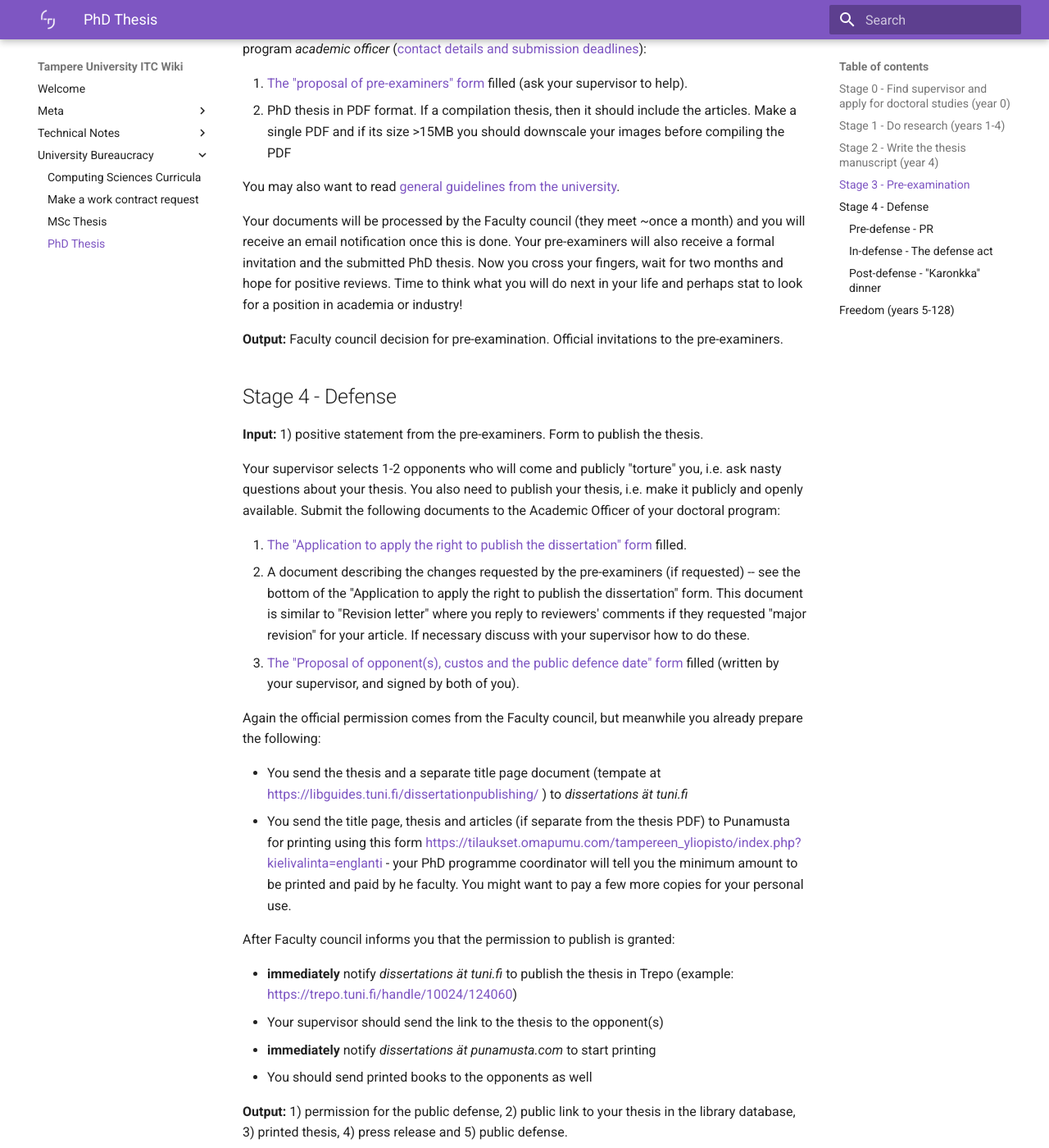
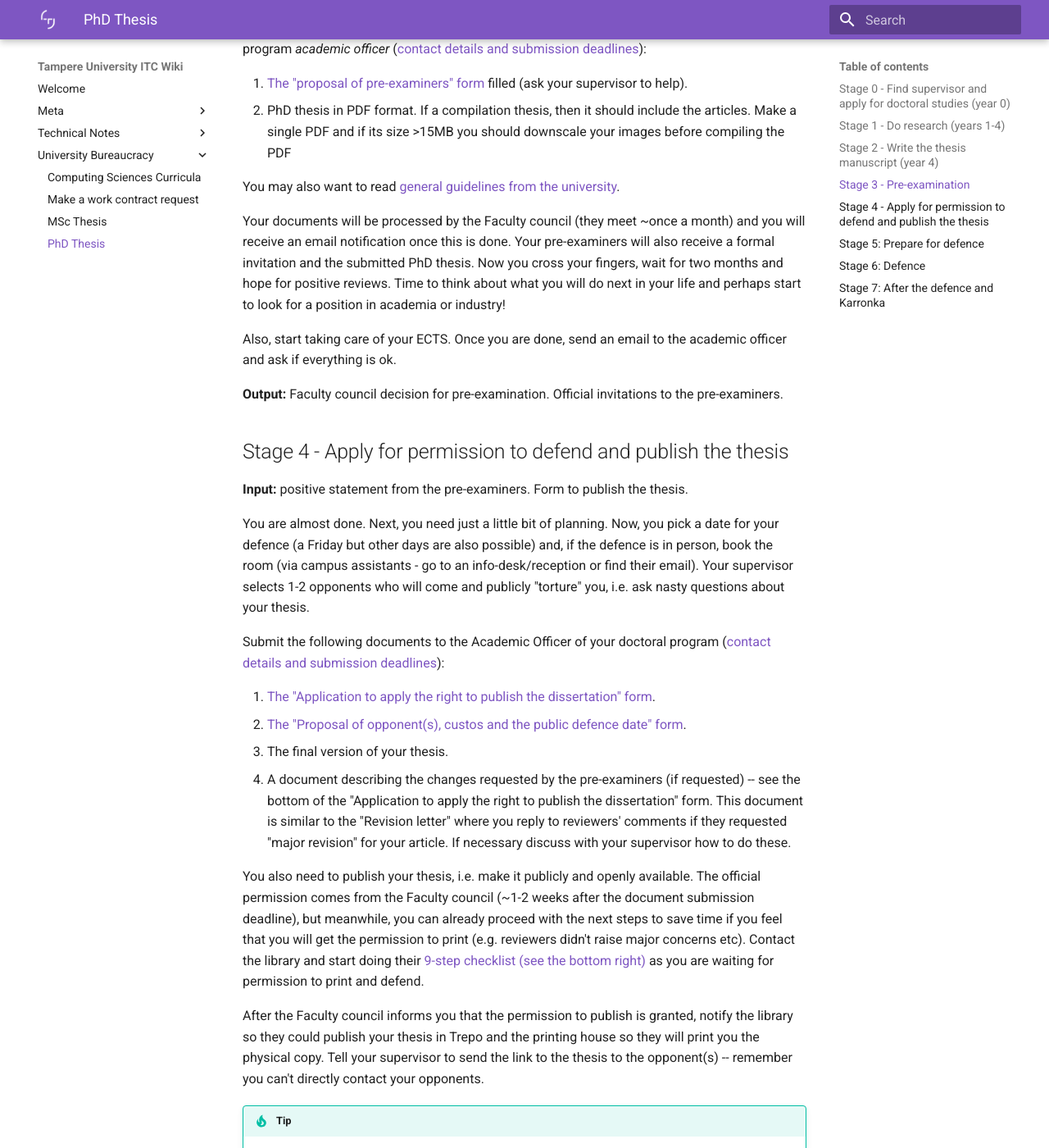
Before and after one commit to TUNI-ITC/wiki, an MkDocs documentation site: the page built from docs/University-Bureaucracy/phd_thesis.md, in a window 1280 px wide and 1400 px high, scrolled down 1821 px. Shown: the whole window at 82% size. Built offline with MkDocs 1.6.1 and Material for MkDocs 9.7.7, drawn with Linux system fonts in a browser that asks for light colours; some of the changed text lies outside the part shown.

Commit message:
phd_thesis: updates from a student perspective (#49)

```diff
--- a/docs/University-Bureaucracy/phd_thesis.md
+++ b/docs/University-Bureaucracy/phd_thesis.md
@@ -48,7 +48,8 @@
 
 **Input:** Final draft of thesis and fixed using the comments from your supervisor. The pre-examination form.
 
-Your supervisor selects two reviewers, makes sure they are available and willing and fills the official form (see below). You need to send the following two documents to your doctoral program *academic officer*
+Your supervisor selects two reviewers, makes sure they are available and willing and fills out the official form (see below).
+You need to send the following two documents to your doctoral program *academic officer*
 ([contact details and submission deadlines](https://intra.tuni.fi/en/studying/doctoral-studies/doctoral-programmes)):
 
  1. [The "proposal of pre-examiners" form](https://intra.tuni.fi/en/studying/doctoral-studies/forms-doctoral-students) filled (ask your supervisor to help).
@@ -56,50 +57,87 @@
 
 You may also want to read [general guidelines from the university](https://intra.tuni.fi/en/studying/doctoral-studies/doctoral-dissertation-and-public-defence).
 
-Your documents will be processed by the Faculty council (they meet ~once a month) and you will receive an email notification once this is done. Your pre-examiners will also receive a formal invitation and the submitted PhD thesis. Now you cross your fingers, wait for two months and hope for positive reviews. Time to think what you will do next in your life and perhaps stat to look for a position in academia or industry!
+Your documents will be processed by the Faculty council (they meet ~once a month) and you will receive an email notification once this is done. Your pre-examiners will also receive a formal invitation and the submitted PhD thesis. Now you cross your fingers, wait for two months and hope for positive reviews. Time to think about what you will do next in your life and perhaps start to look for a position in academia or industry!
+
+Also, start taking care of your ECTS.
+Once you are done, send an email to the academic officer and ask if everything is ok.
 
 **Output:** Faculty council decision for pre-examination. Official invitations to the pre-examiners.
 
-## Stage 4 - Defense
+## Stage 4 - Apply for permission to defend and publish the thesis
 
-**Input:** 1) positive statement from the pre-examiners. Form to publish the thesis.
+**Input:** positive statement from the pre-examiners. Form to publish the thesis.
 
-Your supervisor selects 1-2 opponents who will come and publicly "torture" you, i.e. ask nasty questions about your thesis. You also need to publish your thesis, i.e. make it publicly and openly available. Submit the following documents to the Academic Officer of your doctoral program:
+You are almost done. Next, you need just a little bit of planning.
+Now, you pick a date for your defence (a Friday but other days are also possible) and, if the defence is in person, book the room (via campus assistants - go to an info-desk/reception or find their email).
+Your supervisor selects 1-2 opponents who will come and publicly "torture" you, i.e. ask nasty questions about your thesis.
 
- 1. [The "Application to apply the right to publish the dissertation" form](https://intra.tuni.fi/en/studying/doctoral-studies/forms-doctoral-students) filled.
- 2. A document describing the changes requested by the pre-examiners (if requested) -- see the bottom of the "Application to apply the right to publish the dissertation" form. This document is similar to "Revision letter" where you reply to reviewers' comments if they requested "major revision" for your article. If necessary discuss with your supervisor how to do these.
- 3. [The "Proposal of opponent(s), custos and the public defence date" form](https://intra.tuni.fi/en/studying/doctoral-studies/forms-doctoral-students) filled (written by your supervisor, and signed by both of you).
+Submit the following documents to the Academic Officer of your doctoral program ([contact details and submission deadlines](https://intra.tuni.fi/en/studying/doctoral-studies/doctoral-programmes)):
 
-Again the official permission comes from the Faculty council, but meanwhile you already prepare the following:
+1. [The "Application to apply the right to publish the dissertation" form](https://intra.tuni.fi/en/studying/doctoral-studies/forms-doctoral-students).
+2. [The "Proposal of opponent(s), custos and the public defence date" form](https://intra.tuni.fi/en/studying/doctoral-studies/forms-doctoral-students).
+3. The final version of your thesis.
+4. A document describing the changes requested by the pre-examiners (if requested) -- see the bottom of the "Application to apply the right to publish the dissertation" form. This document is similar to the "Revision letter" where you reply to reviewers' comments if they requested "major revision" for your article. If necessary discuss with your supervisor how to do these.
 
- - You send the thesis and a separate title page document (tempate at [https://libguides.tuni.fi/dissertationpublishing/](https://libguides.tuni.fi/dissertationpublishing/) ) to *dissertations ät tuni.fi*
- - You send the title page, thesis and articles (if separate from the thesis PDF) to Punamusta for printing using this form [https://tilaukset.omapumu.com/tampereen_yliopisto/index.php?kielivalinta=englanti](https://tilaukset.omapumu.com/tampereen_yliopisto/index.php?kielivalinta=englanti) - your PhD programme coordinator will tell you the minimum amount to be printed and paid by he faculty. You might want to pay a few more copies for your personal use.
+You also need to publish your thesis, i.e. make it publicly and openly available.
+The official permission comes from the Faculty council (~1-2 weeks after the document submission deadline), but meanwhile, you can already proceed with the next steps to save time if you feel that you will get the permission to print (e.g. reviewers didn't raise major concerns etc).
+Contact the library and start doing their [9-step checklist (see the bottom right)](https://libguides.tuni.fi/dissertationpublishing/general) as you are waiting for permission to print and defend.
 
-After Faculty council informs you that the permission to publish is granted:
+After the Faculty council informs you that the permission to publish is granted, notify the library so they could publish your thesis in Trepo and the printing house so they will print you the physical copy.
+Tell your supervisor to send the link to the thesis to the opponent(s) -- remember you can't directly contact your opponents.
 
- - **immediately** notify *dissertations ät tuni.fi* to publish the thesis in Trepo (example: [https://trepo.tuni.fi/handle/10024/124060](https://trepo.tuni.fi/handle/10024/124060))
- - Your supervisor should send the link to the thesis to the opponent(s)
- - **immediately** notify *dissertations ät punamusta.com* to start printing
- - You should send printed books to the opponents as well
+!!! tip
+    Order at least 5 copies for personal use: your supervisors will probably ask for a signed copy as well as you will need to give/send a copy to each opponent.
 
-**Output:** 1) permission for the public defense, 2) public link to your thesis in the library database, 3) printed thesis, 4) press release and 5) public defense.
+**Output:** permission for the public defence, date and room for defence, printed and published manuscript
 
-### Pre-defense - PR
-You are almost done. Next you need just a little bit of marketing and planning.
+## Stage 5: Prepare for defence
 
- - **Press release** use the template at [https://libguides.tuni.fi/dissertationpublishing/pressrelease](https://libguides.tuni.fi/dissertationpublishing/pressrelease) along with a nice picture of you and send to viestinta.tau ät tuni.fi - typically your supervisor takes care of this
- - Book defense auditorium (if physical defense)
- - Order coffee for the defense (if physical defense)
- - Prepare Zoom meeting (if online) and test everything
+Now you should have the date and time of your defence and a booked room.
+Here are some things you need to do before the defence:
 
-### In-defense - The defense act
-This is a formal "act" with pre-defined lyrics for custos, candidate and opponents. More details available at
+1. If the defence is in person, ask your supervisor about the dress code and rent the tailcoats if all parties (you, supervisor, opponents) agreed.
+2. If in person, make sure to ask campus assistants (and the AV team) to give you a tutorial in the defence auditorium (check the sound on slides etc).
+3. If the defence is online, make sure you have tested everything (Zoom, playing sounds during presentation if needed, etc).
+4. If the defence is in person, order lunch for you, your opponents, and custos. Also, order cake and coffee for after the defence for participants who were attending in person.
+5. Prepare a 15-min presentation for the defence (Lectio Praecursoria).
+6. Ask your supervisor to make arrangements for the opponents (hotel, travel, etc).
+7. Attend a few defences, follow them online, or watch recordings.
+8. In Finland, it is expected to have a "Karonkka" dinner after the defence honouring the opponents and others who contributed to your thesis. So, make the necessary arrangements for that. If you don't know about it, search for "post-defence dinner" on the Finnish university websites. Also, ask your supervisor and ex-students for expectations and experience in your field.
 
-* [https://intra.tuni.fi/en/handbook?page=4231](https://intra.tuni.fi/en/handbook?page=4231)
+This stage is stressful but keep calm and carry on.
 
-### Post-defense -  "Karonkka" dinner
-This is not an official part of your defense, but expected in Finland. That means that to "thank" your opponents you will take them for a formal table served dinner to some nice place. During Karonkka, typically during the coffee, there are speeches where you thank people who contributed to your successful PhD thesis (semi-official order: opponents, supervisor, co-authors, others)
+!!! tip
+    Since you can't contact your opponent directly, but you still want to let them know that you will have the karronka to celebrate your defence, you may ask your supervisor to send them the following: "May I let (your name) know your dietary preferences for the post-defence dinner?"
 
-## Freedom (years 5-128)
+!!! tip
+    You can order two different cakes for the post-defence "coffee and cake" event.
+
+## Stage 6: Defence
+This is a formal "act" with pre-defined lyrics for custos, candidate and opponents.
+More details are available on [university website](https://intra.tuni.fi/en/handbook?page=4231).
+
+After the defence, your opponents will discuss your grade -- give them time and opportunity to do that on the same day.
+This report will be submitted to the faculty who will finalize the grading of your thesis.
+To get the final decision and a grade, you need to wait until the next faculty meeting ([deadlines are here](https://intra.tuni.fi/en/studying/doctoral-studies/doctoral-programmes)).
+
+!!! tip
+    Don't forget your charger for your laptop if the defence is in person!
+
+## Stage 7: After the defence and Karronka
+**Input**: successful defence, opponents' report, and a grade.
+
+Congratulations! You have done it!
+The Faculty will contact you regarding the opponents' report which is similar to reviewers' comments.
+
+A few touches:
+
+1. You should send printed books to the opponents (or give them a signed copy before they leave if they attended in person).
+2. Apply for graduation in sisu or ask the academic officer for instructions.
+
+!!! tip
+    You can ask for the recording of your presentation from the AV team if your defence was recorded.
 
 Enjoy your life (finally ;-) !
+
+**Output:** degree certificate and freedom
```
